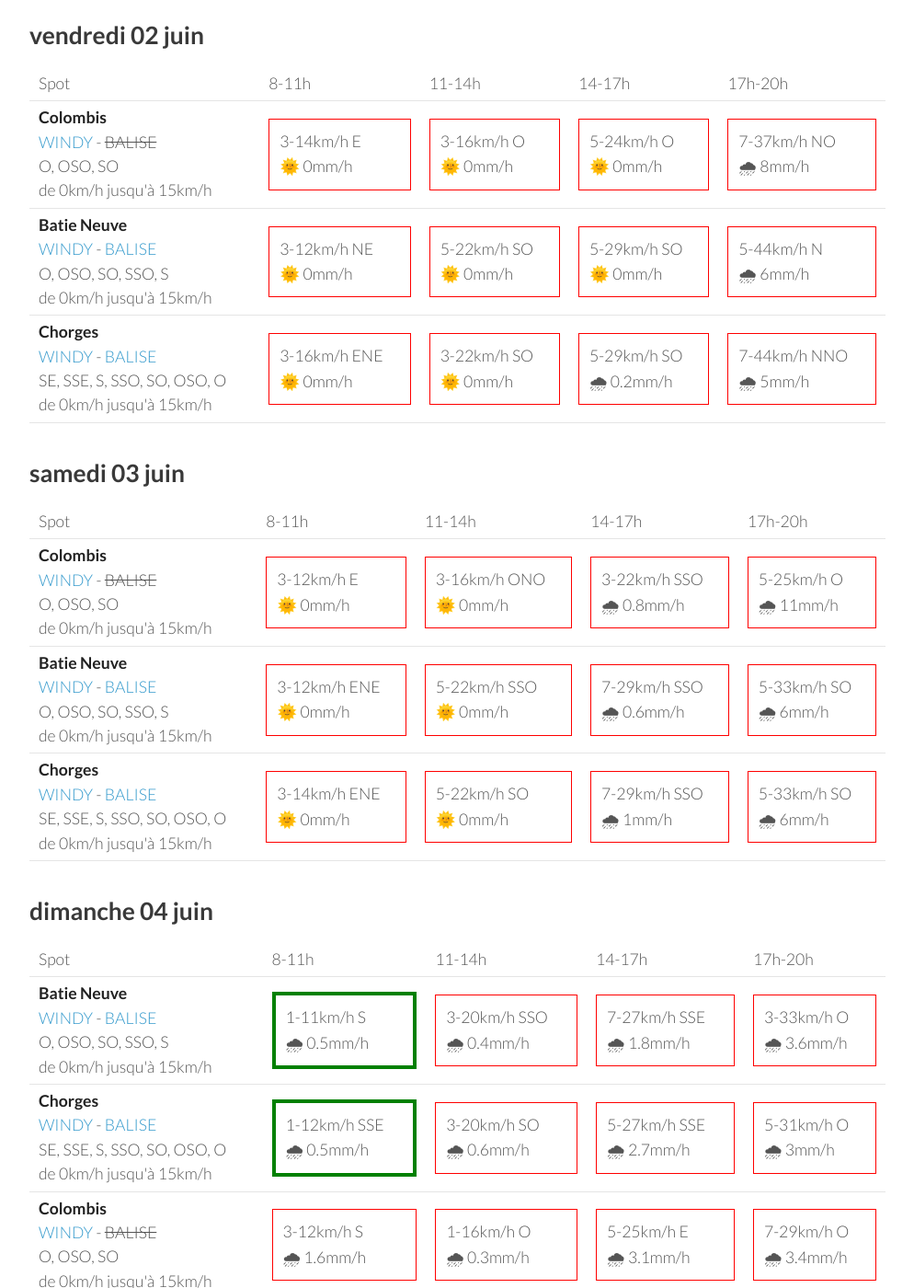
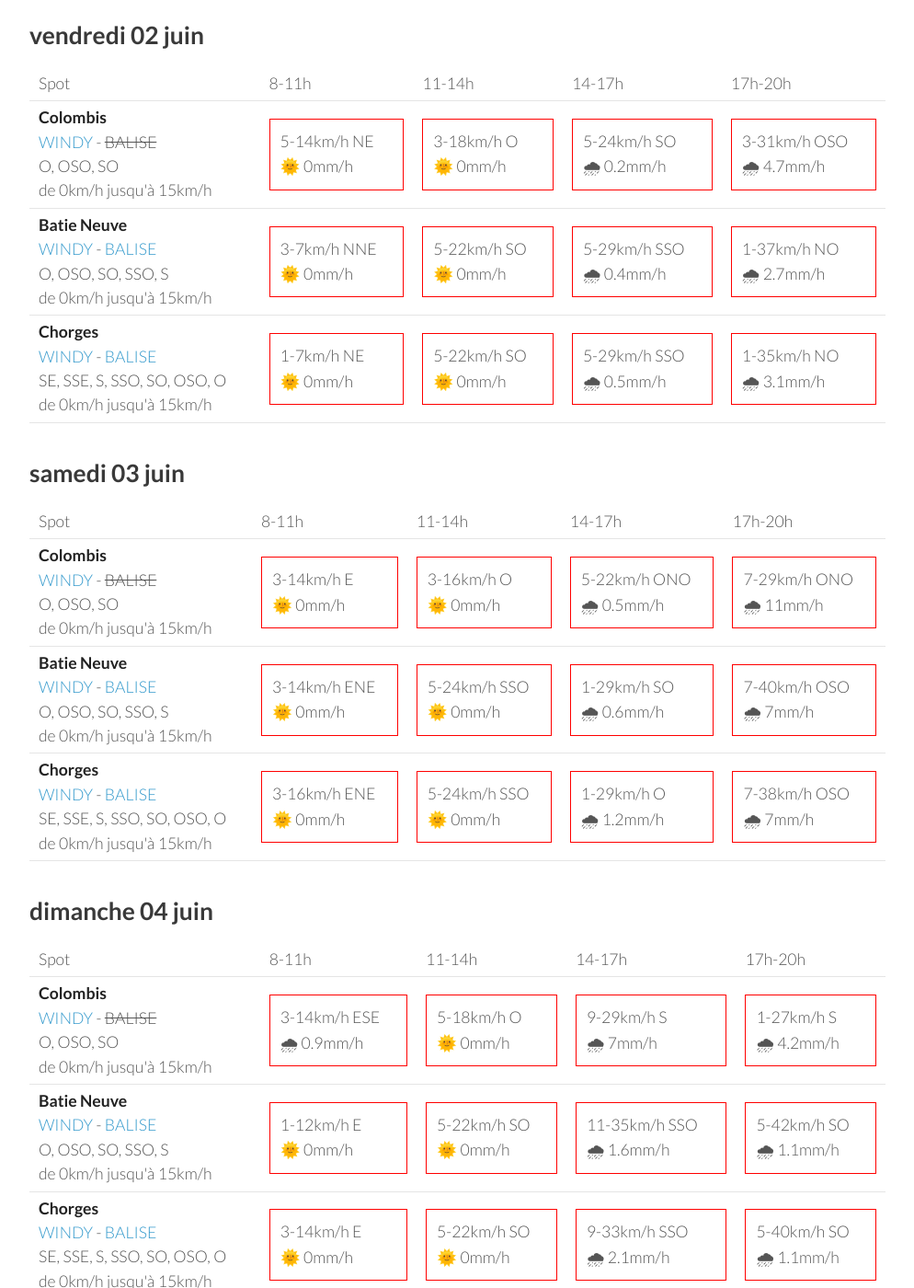
Before and after one commit to parapente-dans-le-nord/parapente-dans-le-nord.github.io, a Jekyll site: the page built from serre_poncon.markdown, in a window 1280 px wide and 1400 px high, scrolled down 1209 px. Shown: the whole window at 92% size, without its empty margins (26-1020 px from the left). Built offline with Jekyll 4.4.1, drawn with Linux system fonts in a browser that asks for light colours; some of the changed text lies outside the part shown.

Commit message:
update index.markdown

```diff
--- a/serre_poncon.markdown
+++ b/serre_poncon.markdown
@@ -22,30 +22,30 @@ page mise à jour le mercredi 31 mai 17:31
       <td>17h-20h</td>
     </tr>
 <tr>
-        <td><strong>Chorges</strong><br><a href="https://windy.com/44.578/6.280?44.559,6.262,10">WINDY</a> - <span class=""><a href="https://www.openwindmap.org/PP554">BALISE</a> </span><br> <span class="vent-favorable">SE, SSE, S, SSO, SO, OSO, O</span><br><span class="force-vent">de 0km/h jusqu'à 15km/h</span> </td>
+        <td><strong>Colombis</strong><br><a href="https://windy.com/44.494/6.216?44.559,6.262,10">WINDY</a> - <span class="no-balise"> BALISE </span><br> <span class="vent-favorable">O, OSO, SO</span><br><span class="force-vent">de 0km/h jusqu'à 15km/h</span> </td>
 
             <td><div class="not-flyable"><p>0-0km/h NA</p><p>🌧️ 0mm/h</p></div></td>
-            <td><div class="flyable"><p>5-12km/h SO</p><p>🌞 0mm/h</p></div></td>
-            <td><div class="flyable"><p>5-11km/h SO</p><p>🌞 0.4mm/h</p></div></td>
-            <td><div class="not-flyable"><p>1-22km/h NO</p><p>🌞 2.1mm/h</p></div></td>
+            <td><div class="not-flyable"><p>0-0km/h NA</p><p>🌧️ 0mm/h</p></div></td>
+            <td><div class="not-flyable"><p>0-0km/h NA</p><p>🌧️ 0mm/h</p></div></td>
+            <td><div class="not-flyable"><p>11-22km/h OSO</p><p>🌞 0mm/h</p></div></td>
 
     </tr>
 <tr>
         <td><strong>Batie Neuve</strong><br><a href="https://windy.com/44.584/6.236?44.559,6.262,10,m:eTtagly">WINDY</a> - <span class=""><a href="https://www.openwindmap.org/PP554">BALISE</a> </span><br> <span class="vent-favorable">O, OSO, SO, SSO, S</span><br><span class="force-vent">de 0km/h jusqu'à 15km/h</span> </td>
 
             <td><div class="not-flyable"><p>0-0km/h NA</p><p>🌧️ 0mm/h</p></div></td>
-            <td><div class="flyable"><p>5-14km/h SSO</p><p>🌞 0mm/h</p></div></td>
-            <td><div class="not-flyable"><p>9-22km/h OSO</p><p>🌞 1.2mm/h</p></div></td>
-            <td><div class="not-flyable"><p>5-22km/h SSO</p><p>🌞 1.5mm/h</p></div></td>
+            <td><div class="not-flyable"><p>0-0km/h NA</p><p>🌧️ 0mm/h</p></div></td>
+            <td><div class="not-flyable"><p>0-0km/h NA</p><p>🌧️ 0mm/h</p></div></td>
+            <td><div class="not-flyable"><p>12-29km/h OSO</p><p>🌞 0mm/h</p></div></td>
 
     </tr>
 <tr>
-        <td><strong>Colombis</strong><br><a href="https://windy.com/44.494/6.216?44.559,6.262,10">WINDY</a> - <span class="no-balise"> BALISE </span><br> <span class="vent-favorable">O, OSO, SO</span><br><span class="force-vent">de 0km/h jusqu'à 15km/h</span> </td>
+        <td><strong>Chorges</strong><br><a href="https://windy.com/44.578/6.280?44.559,6.262,10">WINDY</a> - <span class=""><a href="https://www.openwindmap.org/PP554">BALISE</a> </span><br> <span class="vent-favorable">SE, SSE, S, SSO, SO, OSO, O</span><br><span class="force-vent">de 0km/h jusqu'à 15km/h</span> </td>
 
             <td><div class="not-flyable"><p>0-0km/h NA</p><p>🌧️ 0mm/h</p></div></td>
-            <td><div class="not-flyable"><p>7-25km/h ESE</p><p>🌞 0mm/h</p></div></td>
-            <td><div class="not-flyable"><p>3-29km/h ENE</p><p>🌞 3mm/h</p></div></td>
-            <td><div class="not-flyable"><p>7-22km/h SSO</p><p>🌞 2.6mm/h</p></div></td>
+            <td><div class="not-flyable"><p>0-0km/h NA</p><p>🌧️ 0mm/h</p></div></td>
+            <td><div class="not-flyable"><p>0-0km/h NA</p><p>🌧️ 0mm/h</p></div></td>
+            <td><div class="not-flyable"><p>14-27km/h OSO</p><p>🌞 0mm/h</p></div></td>
 
     </tr>
 
@@ -67,30 +67,30 @@ page mise à jour le mercredi 31 mai 17:31
 <tr>
         <td><strong>Chorges</strong><br><a href="https://windy.com/44.578/6.280?44.559,6.262,10">WINDY</a> - <span class=""><a href="https://www.openwindmap.org/PP554">BALISE</a> </span><br> <span class="vent-favorable">SE, SSE, S, SSO, SO, OSO, O</span><br><span class="force-vent">de 0km/h jusqu'à 15km/h</span> </td>
 
-            <td><div class="not-flyable"><p>1-3km/h E</p><p>🌞 0mm/h</p></div></td>
+            <td><div class="not-flyable"><p>1-3km/h ENE</p><p>🌞 0mm/h</p></div></td>
             <td><div class="flyable"><p>7-14km/h OSO</p><p>🌞 0mm/h</p></div></td>
-            <td><div class="not-flyable"><p>9-25km/h SO</p><p>🌞 0mm/h</p></div></td>
-            <td><div class="not-flyable"><p>3-14km/h SO</p><p>🌧 6mm/h</p></div></td>
+            <td><div class="not-flyable"><p>9-22km/h OSO</p><p>🌞 0mm/h</p></div></td>
+            <td><div class="not-flyable"><p>7-22km/h E</p><p>🌧 1.3mm/h</p></div></td>
 
 
     </tr>
 <tr>
         <td><strong>Batie Neuve</strong><br><a href="https://windy.com/44.584/6.236?44.559,6.262,10,m:eTtagly">WINDY</a> - <span class=""><a href="https://www.openwindmap.org/PP554">BALISE</a> </span><br> <span class="vent-favorable">O, OSO, SO, SSO, S</span><br><span class="force-vent">de 0km/h jusqu'à 15km/h</span> </td>
 
-            <td><div class="not-flyable"><p>0-3km/h ENE</p><p>🌞 0mm/h</p></div></td>
+            <td><div class="not-flyable"><p>3-5km/h NNE</p><p>🌞 0mm/h</p></div></td>
             <td><div class="not-flyable"><p>5-16km/h SO</p><p>🌞 0mm/h</p></div></td>
-            <td><div class="not-flyable"><p>9-24km/h SO</p><p>🌞 0mm/h</p></div></td>
-            <td><div class="not-flyable"><p>5-18km/h OSO</p><p>🌧 7mm/h</p></div></td>
+            <td><div class="not-flyable"><p>3-24km/h SO</p><p>🌧 0.2mm/h</p></div></td>
+            <td><div class="not-flyable"><p>5-16km/h E</p><p>🌧 3.3mm/h</p></div></td>
 
 
     </tr>
 <tr>
         <td><strong>Colombis</strong><br><a href="https://windy.com/44.494/6.216?44.559,6.262,10">WINDY</a> - <span class="no-balise"> BALISE </span><br> <span class="vent-favorable">O, OSO, SO</span><br><span class="force-vent">de 0km/h jusqu'à 15km/h</span> </td>
 
-            <td><div class="not-flyable"><p>14-33km/h ENE</p><p>🌞 0mm/h</p></div></td>
-            <td><div class="not-flyable"><p>7-25km/h ESE</p><p>🌞 0mm/h</p></div></td>
-            <td><div class="not-flyable"><p>5-18km/h SO</p><p>🌞 0mm/h</p></div></td>
-            <td><div class="not-flyable"><p>7-22km/h S</p><p>🌧 0.9mm/h</p></div></td>
+            <td><div class="not-flyable"><p>12-31km/h ENE</p><p>🌞 0mm/h</p></div></td>
+            <td><div class="not-flyable"><p>7-27km/h E</p><p>🌞 0mm/h</p></div></td>
+            <td><div class="not-flyable"><p>7-22km/h SO</p><p>🌞 0mm/h</p></div></td>
+            <td><div class="not-flyable"><p>5-25km/h SSE</p><p>🌞 0mm/h</p></div></td>
 
 
     </tr>
@@ -113,30 +113,30 @@ page mise à jour le mercredi 31 mai 17:31
 <tr>
         <td><strong>Colombis</strong><br><a href="https://windy.com/44.494/6.216?44.559,6.262,10">WINDY</a> - <span class="no-balise"> BALISE </span><br> <span class="vent-favorable">O, OSO, SO</span><br><span class="force-vent">de 0km/h jusqu'à 15km/h</span> </td>
 
-            <td><div class="not-flyable"><p>3-14km/h E</p><p>🌞 0mm/h</p></div></td>
-            <td><div class="not-flyable"><p>3-16km/h O</p><p>🌞 0mm/h</p></div></td>
-            <td><div class="not-flyable"><p>5-24km/h O</p><p>🌞 0mm/h</p></div></td>
-            <td><div class="not-flyable"><p>7-37km/h NO</p><p>🌧 8mm/h</p></div></td>
+            <td><div class="not-flyable"><p>5-14km/h NE</p><p>🌞 0mm/h</p></div></td>
+            <td><div class="not-flyable"><p>3-18km/h O</p><p>🌞 0mm/h</p></div></td>
+            <td><div class="not-flyable"><p>5-24km/h SO</p><p>🌧 0.2mm/h</p></div></td>
+            <td><div class="not-flyable"><p>3-31km/h OSO</p><p>🌧 4.7mm/h</p></div></td>
 
 
     </tr>
 <tr>
         <td><strong>Batie Neuve</strong><br><a href="https://windy.com/44.584/6.236?44.559,6.262,10,m:eTtagly">WINDY</a> - <span class=""><a href="https://www.openwindmap.org/PP554">BALISE</a> </span><br> <span class="vent-favorable">O, OSO, SO, SSO, S</span><br><span class="force-vent">de 0km/h jusqu'à 15km/h</span> </td>
 
-            <td><div class="not-flyable"><p>3-12km/h NE</p><p>🌞 0mm/h</p></div></td>
+            <td><div class="not-flyable"><p>3-7km/h NNE</p><p>🌞 0mm/h</p></div></td>
             <td><div class="not-flyable"><p>5-22km/h SO</p><p>🌞 0mm/h</p></div></td>
-            <td><div class="not-flyable"><p>5-29km/h SO</p><p>🌞 0mm/h</p></div></td>
-            <td><div class="not-flyable"><p>5-44km/h N</p><p>🌧 6mm/h</p></div></td>
+            <td><div class="not-flyable"><p>5-29km/h SSO</p><p>🌧 0.4mm/h</p></div></td>
+            <td><div class="not-flyable"><p>1-37km/h NO</p><p>🌧 2.7mm/h</p></div></td>
 
 
     </tr>
 <tr>
         <td><strong>Chorges</strong><br><a href="https://windy.com/44.578/6.280?44.559,6.262,10">WINDY</a> - <span class=""><a href="https://www.openwindmap.org/PP554">BALISE</a> </span><br> <span class="vent-favorable">SE, SSE, S, SSO, SO, OSO, O</span><br><span class="force-vent">de 0km/h jusqu'à 15km/h</span> </td>
 
-            <td><div class="not-flyable"><p>3-16km/h ENE</p><p>🌞 0mm/h</p></div></td>
-            <td><div class="not-flyable"><p>3-22km/h SO</p><p>🌞 0mm/h</p></div></td>
-            <td><div class="not-flyable"><p>5-29km/h SO</p><p>🌧 0.2mm/h</p></div></td>
-            <td><div class="not-flyable"><p>7-44km/h NNO</p><p>🌧 5mm/h</p></div></td>
+            <td><div class="not-flyable"><p>1-7km/h NE</p><p>🌞 0mm/h</p></div></td>
+            <td><div class="not-flyable"><p>5-22km/h SO</p><p>🌞 0mm/h</p></div></td>
+            <td><div class="not-flyable"><p>5-29km/h SSO</p><p>🌧 0.5mm/h</p></div></td>
+            <td><div class="not-flyable"><p>1-35km/h NO</p><p>🌧 3.1mm/h</p></div></td>
 
 
     </tr>
@@ -159,30 +159,30 @@ page mise à jour le mercredi 31 mai 17:31
 <tr>
         <td><strong>Colombis</strong><br><a href="https://windy.com/44.494/6.216?44.559,6.262,10">WINDY</a> - <span class="no-balise"> BALISE </span><br> <span class="vent-favorable">O, OSO, SO</span><br><span class="force-vent">de 0km/h jusqu'à 15km/h</span> </td>
 
-            <td><div class="not-flyable"><p>3-12km/h E</p><p>🌞 0mm/h</p></div></td>
-            <td><div class="not-flyable"><p>3-16km/h ONO</p><p>🌞 0mm/h</p></div></td>
-            <td><div class="not-flyable"><p>3-22km/h SSO</p><p>🌧 0.8mm/h</p></div></td>
-            <td><div class="not-flyable"><p>5-25km/h O</p><p>🌧 11mm/h</p></div></td>
+            <td><div class="not-flyable"><p>3-14km/h E</p><p>🌞 0mm/h</p></div></td>
+            <td><div class="not-flyable"><p>3-16km/h O</p><p>🌞 0mm/h</p></div></td>
+            <td><div class="not-flyable"><p>5-22km/h ONO</p><p>🌧 0.5mm/h</p></div></td>
+            <td><div class="not-flyable"><p>7-29km/h ONO</p><p>🌧 11mm/h</p></div></td>
 
 
     </tr>
 <tr>
         <td><strong>Batie Neuve</strong><br><a href="https://windy.com/44.584/6.236?44.559,6.262,10,m:eTtagly">WINDY</a> - <span class=""><a href="https://www.openwindmap.org/PP554">BALISE</a> </span><br> <span class="vent-favorable">O, OSO, SO, SSO, S</span><br><span class="force-vent">de 0km/h jusqu'à 15km/h</span> </td>
 
-            <td><div class="not-flyable"><p>3-12km/h ENE</p><p>🌞 0mm/h</p></div></td>
-            <td><div class="not-flyable"><p>5-22km/h SSO</p><p>🌞 0mm/h</p></div></td>
-            <td><div class="not-flyable"><p>7-29km/h SSO</p><p>🌧 0.6mm/h</p></div></td>
-            <td><div class="not-flyable"><p>5-33km/h SO</p><p>🌧 6mm/h</p></div></td>
+            <td><div class="not-flyable"><p>3-14km/h ENE</p><p>🌞 0mm/h</p></div></td>
+            <td><div class="not-flyable"><p>5-24km/h SSO</p><p>🌞 0mm/h</p></div></td>
+            <td><div class="not-flyable"><p>1-29km/h SO</p><p>🌧 0.6mm/h</p></div></td>
+            <td><div class="not-flyable"><p>7-40km/h OSO</p><p>🌧 7mm/h</p></div></td>
 
 
     </tr>
 <tr>
         <td><strong>Chorges</strong><br><a href="https://windy.com/44.578/6.280?44.559,6.262,10">WINDY</a> - <span class=""><a href="https://www.openwindmap.org/PP554">BALISE</a> </span><br> <span class="vent-favorable">SE, SSE, S, SSO, SO, OSO, O</span><br><span class="force-vent">de 0km/h jusqu'à 15km/h</span> </td>
 
-            <td><div class="not-flyable"><p>3-14km/h ENE</p><p>🌞 0mm/h</p></div></td>
-            <td><div class="not-flyable"><p>5-22km/h SO</p><p>🌞 0mm/h</p></div></td>
-            <td><div class="not-flyable"><p>7-29km/h SSO</p><p>🌧 1mm/h</p></div></td>
-            <td><div class="not-flyable"><p>5-33km/h SO</p><p>🌧 6mm/h</p></div></td>
+            <td><div class="not-flyable"><p>3-16km/h ENE</p><p>🌞 0mm/h</p></div></td>
+            <td><div class="not-flyable"><p>5-24km/h SSO</p><p>🌞 0mm/h</p></div></td>
+            <td><div class="not-flyable"><p>1-29km/h O</p><p>🌧 1.2mm/h</p></div></td>
+            <td><div class="not-flyable"><p>7-38km/h OSO</p><p>🌧 7mm/h</p></div></td>
 
 
     </tr>
@@ -203,32 +203,32 @@ page mise à jour le mercredi 31 mai 17:31
       <td>17h-20h</td>
     </tr>
 <tr>
+        <td><strong>Colombis</strong><br><a href="https://windy.com/44.494/6.216?44.559,6.262,10">WINDY</a> - <span class="no-balise"> BALISE </span><br> <span class="vent-favorable">O, OSO, SO</span><br><span class="force-vent">de 0km/h jusqu'à 15km/h</span> </td>
+
+            <td><div class="not-flyable"><p>3-14km/h ESE</p><p>🌧 0.9mm/h</p></div></td>
+            <td><div class="not-flyable"><p>5-18km/h O</p><p>🌞 0mm/h</p></div></td>
+            <td><div class="not-flyable"><p>9-29km/h S</p><p>🌧 7mm/h</p></div></td>
+            <td><div class="not-flyable"><p>1-27km/h S</p><p>🌧 4.2mm/h</p></div></td>
+
+
+    </tr>
+<tr>
         <td><strong>Batie Neuve</strong><br><a href="https://windy.com/44.584/6.236?44.559,6.262,10,m:eTtagly">WINDY</a> - <span class=""><a href="https://www.openwindmap.org/PP554">BALISE</a> </span><br> <span class="vent-favorable">O, OSO, SO, SSO, S</span><br><span class="force-vent">de 0km/h jusqu'à 15km/h</span> </td>
 
-            <td><div class="flyable"><p>1-11km/h S</p><p>🌧 0.5mm/h</p></div></td>
-            <td><div class="not-flyable"><p>3-20km/h SSO</p><p>🌧 0.4mm/h</p></div></td>
-            <td><div class="not-flyable"><p>7-27km/h SSE</p><p>🌧 1.8mm/h</p></div></td>
-            <td><div class="not-flyable"><p>3-33km/h O</p><p>🌧 3.6mm/h</p></div></td>
+            <td><div class="not-flyable"><p>1-12km/h E</p><p>🌞 0mm/h</p></div></td>
+            <td><div class="not-flyable"><p>5-22km/h SO</p><p>🌞 0mm/h</p></div></td>
+            <td><div class="not-flyable"><p>11-35km/h SSO</p><p>🌧 1.6mm/h</p></div></td>
+            <td><div class="not-flyable"><p>5-42km/h SO</p><p>🌧 1.1mm/h</p></div></td>
 
 
     </tr>
 <tr>
         <td><strong>Chorges</strong><br><a href="https://windy.com/44.578/6.280?44.559,6.262,10">WINDY</a> - <span class=""><a href="https://www.openwindmap.org/PP554">BALISE</a> </span><br> <span class="vent-favorable">SE, SSE, S, SSO, SO, OSO, O</span><br><span class="force-vent">de 0km/h jusqu'à 15km/h</span> </td>
 
-            <td><div class="flyable"><p>1-12km/h SSE</p><p>🌧 0.5mm/h</p></div></td>
-            <td><div class="not-flyable"><p>3-20km/h SO</p><p>🌧 0.6mm/h</p></div></td>
-            <td><div class="not-flyable"><p>5-27km/h SSE</p><p>🌧 2.7mm/h</p></div></td>
-            <td><div class="not-flyable"><p>5-31km/h O</p><p>🌧 3mm/h</p></div></td>
-
-
-    </tr>
-<tr>
-        <td><strong>Colombis</strong><br><a href="https://windy.com/44.494/6.216?44.559,6.262,10">WINDY</a> - <span class="no-balise"> BALISE </span><br> <span class="vent-favorable">O, OSO, SO</span><br><span class="force-vent">de 0km/h jusqu'à 15km/h</span> </td>
-
-            <td><div class="not-flyable"><p>3-12km/h S</p><p>🌧 1.6mm/h</p></div></td>
-            <td><div class="not-flyable"><p>1-16km/h O</p><p>🌧 0.3mm/h</p></div></td>
-            <td><div class="not-flyable"><p>5-25km/h E</p><p>🌧 3.1mm/h</p></div></td>
-            <td><div class="not-flyable"><p>7-29km/h O</p><p>🌧 3.4mm/h</p></div></td>
+            <td><div class="not-flyable"><p>3-14km/h E</p><p>🌞 0mm/h</p></div></td>
+            <td><div class="not-flyable"><p>5-22km/h SO</p><p>🌞 0mm/h</p></div></td>
+            <td><div class="not-flyable"><p>9-33km/h SSO</p><p>🌧 2.1mm/h</p></div></td>
+            <td><div class="not-flyable"><p>5-40km/h SO</p><p>🌧 1.1mm/h</p></div></td>
 
 
     </tr>
@@ -251,30 +251,30 @@ page mise à jour le mercredi 31 mai 17:31
 <tr>
         <td><strong>Colombis</strong><br><a href="https://windy.com/44.494/6.216?44.559,6.262,10">WINDY</a> - <span class="no-balise"> BALISE </span><br> <span class="vent-favorable">O, OSO, SO</span><br><span class="force-vent">de 0km/h jusqu'à 15km/h</span> </td>
 
-            <td><div class="not-flyable"><p>3-14km/h ESE</p><p>🌧 0.2mm/h</p></div></td>
+            <td><div class="not-flyable"><p>5-16km/h E</p><p>🌞 0mm/h</p></div></td>
             <td><div class="not-flyable"><p>3-16km/h O</p><p>🌞 0mm/h</p></div></td>
-            <td><div class="not-flyable"><p>3-25km/h SSE</p><p>🌧 1.8mm/h</p></div></td>
-            <td><div class="not-flyable"><p>1-24km/h ONO</p><p>🌧 4.4mm/h</p></div></td>
+            <td><div class="not-flyable"><p>3-22km/h O</p><p>🌞 0mm/h</p></div></td>
+            <td><div class="not-flyable"><p>3-27km/h SSO</p><p>🌧 3.2mm/h</p></div></td>
 
 
     </tr>
 <tr>
         <td><strong>Batie Neuve</strong><br><a href="https://windy.com/44.584/6.236?44.559,6.262,10,m:eTtagly">WINDY</a> - <span class=""><a href="https://www.openwindmap.org/PP554">BALISE</a> </span><br> <span class="vent-favorable">O, OSO, SO, SSO, S</span><br><span class="force-vent">de 0km/h jusqu'à 15km/h</span> </td>
 
-            <td><div class="not-flyable"><p>1-12km/h ENE</p><p>🌞 0mm/h</p></div></td>
+            <td><div class="not-flyable"><p>1-12km/h E</p><p>🌞 0mm/h</p></div></td>
             <td><div class="not-flyable"><p>5-24km/h SO</p><p>🌞 0mm/h</p></div></td>
-            <td><div class="not-flyable"><p>1-27km/h OSO</p><p>🌧 1.8mm/h</p></div></td>
-            <td><div class="not-flyable"><p>1-31km/h SSO</p><p>🌧 1.5mm/h</p></div></td>
+            <td><div class="not-flyable"><p>5-29km/h SSO</p><p>🌧 1.9mm/h</p></div></td>
+            <td><div class="not-flyable"><p>5-35km/h SSO</p><p>🌧 1.3mm/h</p></div></td>
 
 
     </tr>
 <tr>
         <td><strong>Chorges</strong><br><a href="https://windy.com/44.578/6.280?44.559,6.262,10">WINDY</a> - <span class=""><a href="https://www.openwindmap.org/PP554">BALISE</a> </span><br> <span class="vent-favorable">SE, SSE, S, SSO, SO, OSO, O</span><br><span class="force-vent">de 0km/h jusqu'à 15km/h</span> </td>
 
-            <td><div class="not-flyable"><p>3-14km/h ENE</p><p>🌞 0mm/h</p></div></td>
+            <td><div class="not-flyable"><p>3-16km/h E</p><p>🌞 0mm/h</p></div></td>
             <td><div class="not-flyable"><p>5-24km/h SO</p><p>🌞 0mm/h</p></div></td>
-            <td><div class="not-flyable"><p>3-27km/h SO</p><p>🌧 2.3mm/h</p></div></td>
-            <td><div class="not-flyable"><p>1-29km/h SSO</p><p>🌧 1.4mm/h</p></div></td>
+            <td><div class="not-flyable"><p>5-29km/h SSO</p><p>🌧 1.6mm/h</p></div></td>
+            <td><div class="not-flyable"><p>5-37km/h SO</p><p>🌧 1mm/h</p></div></td>
 
 
     </tr>
```
Also changed, not shown: other parts of serre_poncon.markdown (+1 -1 lines).
